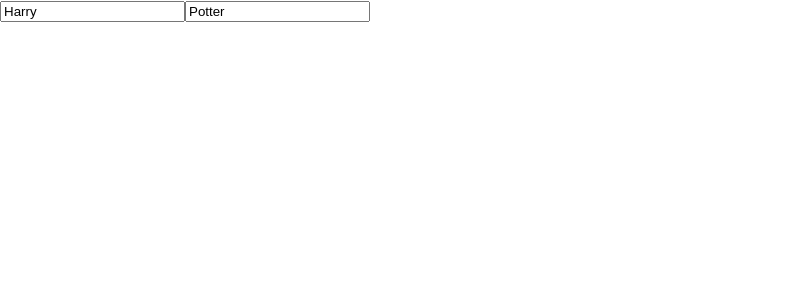
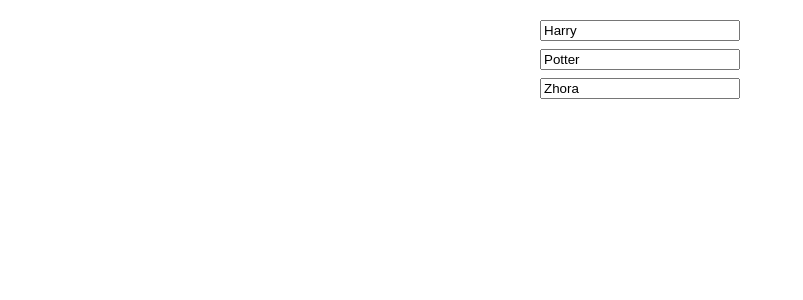
Before and after one commit to mtctxd/test-preparation, a React (Vite) app: page / in a window 1280 px wide. Shown: the top 300 px of the page, without its empty margins (0-803 px from the left). Built offline with nearby package versions, Linux system fonts and the light colour scheme.

Commit message:
added hoc

```diff
--- a/src/App.tsx
+++ b/src/App.tsx
@@ -1,12 +1,9 @@
 import './App.css';
-import Input from './components/Input/Input';
+import UserForm from './components/UserFrom/UserFrom';
 
 function App() {
   return (
-    <>
-      <Input value='Harry'/>
-      <Input value='Potter'/>
-    </>
+    <UserForm />
   );
 }
 
--- a/src/components/Input/Input.tsx
+++ b/src/components/Input/Input.tsx
@@ -1,14 +1,19 @@
-import React from 'react';
+import withValidation from '../../hocs/withValidation';
 import useInput from '../../hooks/useInput';
+import { InputProps } from '../../ts/interfaces';
 
-interface Props {
-  value: string;
-}
-
-const Input = ({ value }: Props) => {
+const Input = ({ value, checker }: InputProps) => {
   const name = useInput({
     initialValue: value,
   });
+
+  if (checker) {
+    return withValidation({
+        checker,
+        value: name.value,
+        Component: <input {...name} />
+    });
+  }
 
   return <input {...name} />;
 };
--- /dev/null
+++ b/src/components/UserFrom/UserForm.module.css
@@ -0,0 +1,7 @@
+.container {
+    max-width: 200px;
+    margin: 20px auto 20px;
+    display: flex;
+    flex-direction: column;
+    gap: 8px;
+}
--- /dev/null
+++ b/src/components/UserFrom/UserFrom.tsx
@@ -0,0 +1,31 @@
+import Input from '../Input/Input';
+
+import style from './UserForm.module.css';
+
+function UserForm() {
+  const checkLength = (value: string) => value.trim().length > 3;
+
+  return (
+    <div className={style.container}>
+      <Input
+        value="Harry"
+        checker={{
+          message: 'length should be > 3',
+          validatorFunction: checkLength,
+        }}
+      />
+      <Input
+        value="Potter"
+        checker={{
+          message: 'length should be > 3',
+          validatorFunction: checkLength,
+        }}
+      />
+      <Input
+        value="Zhora"
+      />
+    </div>
+  );
+}
+
+export default UserForm;
--- /dev/null
+++ b/src/hocs/withValidation.tsx
@@ -0,0 +1,18 @@
+import { WithValidation } from '../ts/interfaces';
+
+
+
+const withValidation = ({ Component, checker, value }: WithValidation) => {
+  if (checker && !checker.validatorFunction(value)) {
+    return (
+        <>
+            {Component}
+            <span>{checker.message}</span>
+        </>
+    )
+  }
+
+  return Component;
+};
+
+export default withValidation;
--- /dev/null
+++ b/src/ts/interfaces.ts
@@ -0,0 +1,18 @@
+import { Component as ReactComponent, FC } from 'react';
+
+export interface Checker {
+  message: string;
+  validatorFunction: (value: string) => boolean;
+}
+
+export interface WithValidation {
+  value: string;
+//   Component: FC | ReactComponent;
+  Component: any;
+  checker: Checker;
+}
+
+export interface InputProps {
+  value: string;
+  checker?: Checker;
+}
```
